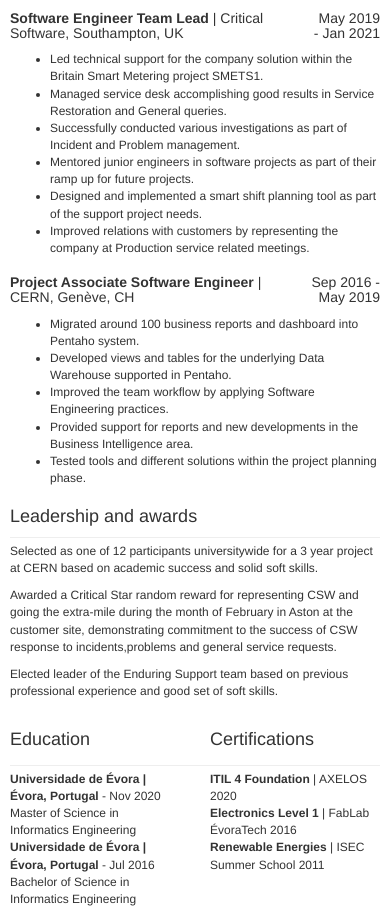
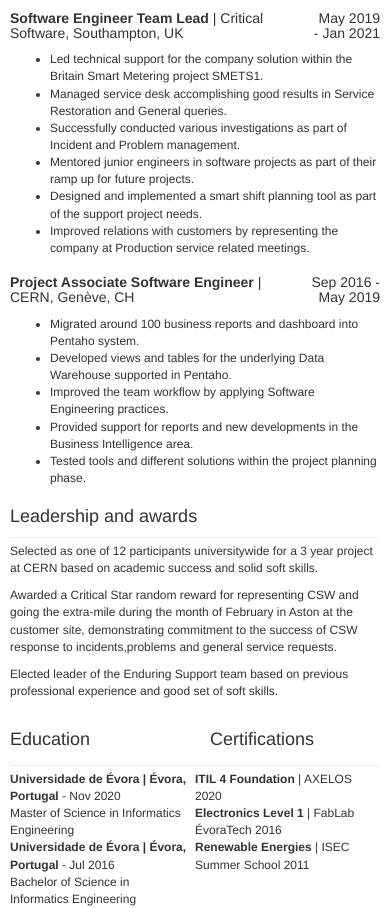
Before and after one commit to Beni10PT/Beni10PT.github.io, a plain HTML site: page index.html in a window 390 px wide. Shown: the part 640-1548 px from the top of the page. Drawn offline with Linux system fonts and the light colour scheme.

Commit message:
responsive yay

```diff
--- a/index.html
+++ b/index.html
@@ -105,8 +105,11 @@
   <hr style="margin-bottom: 5px; margin-top: 5px;">
   <div class="row">
     <div class="col-xs-4" style="font-weight: bold;">Programming languages</div><div class="col-xs-8 text-right">Java, SQL, Python, Docker, JavaScript, Bash, C</div>
+  </div><div class="row">
     <div class="col-xs-4" style="font-weight: bold;">Operating Systems</div><div class="col-xs-8 text-right">Linux, Windows</div>
+  </div><div class="row">
     <div class="col-xs-4" style="font-weight: bold;">Technical Tools</div><div class="col-xs-8 text-right">Version Control, IDEs, DB tools, Jenkins, Azure, AWS</div>
+  </div><div class="row">
     <div class="col-xs-4" style="font-weight: bold;">Methodologies</div><div class="col-xs-8 text-right">Agile, Kanban, Scrum, TDD</div>
   </div>
 
@@ -161,14 +164,16 @@
     <div class="col-xs-6"><h2>Certifications</h2></div>
   </div>
   <hr style="margin-bottom: 5px; margin-top: 5px;">
-  <div class="row">
-    <div class="col-xs-6"><strong>Universidade de Évora | Évora, Portugal</strong> - Nov 2020</div>
-    <div class="col-xs-6"><strong>ITIL 4 Foundation</strong> | AXELOS 2020</div>
-    <div class="col-xs-6">Master of Science in Informatics Engineering</div>
-    <div class="col-xs-6"><strong>Electronics Level 1</strong> | FabLab ÉvoraTech 2016</div>
-    <div class="col-xs-6"><strong>Universidade de Évora | Évora, Portugal</strong> - Jul 2016</div>
-    <div class="col-xs-6"><strong>Renewable Energies</strong> | ISEC Summer School 2011</div>
-    <div class="col-xs-6">Bachelor of Science in Informatics Engineering</div>
+  <div class="col-xs-6">
+    <div class="row" style="padding-right: 8px;"><strong>Universidade de Évora | Évora, Portugal</strong> - Nov 2020</div>
+    <div class="row" style="padding-right: 8px;">Master of Science in Informatics Engineering</div>
+    <div class="row" style="padding-right: 8px;"><strong>Universidade de Évora | Évora, Portugal</strong> - Jul 2016</div>
+    <div class="row" style="padding-right: 8px;">Bachelor of Science in Informatics Engineering</div>
+  </div>
+  <div class="col-xs-6">
+    <div class="row"><strong>ITIL 4 Foundation</strong> | AXELOS 2020</div>
+    <div class="row"><strong>Electronics Level 1</strong> | FabLab ÉvoraTech 2016</div>
+    <div class="row"><strong>Renewable Energies</strong> | ISEC Summer School 2011</div>
   </div>
 </div> <!-- /container -->
 
```
